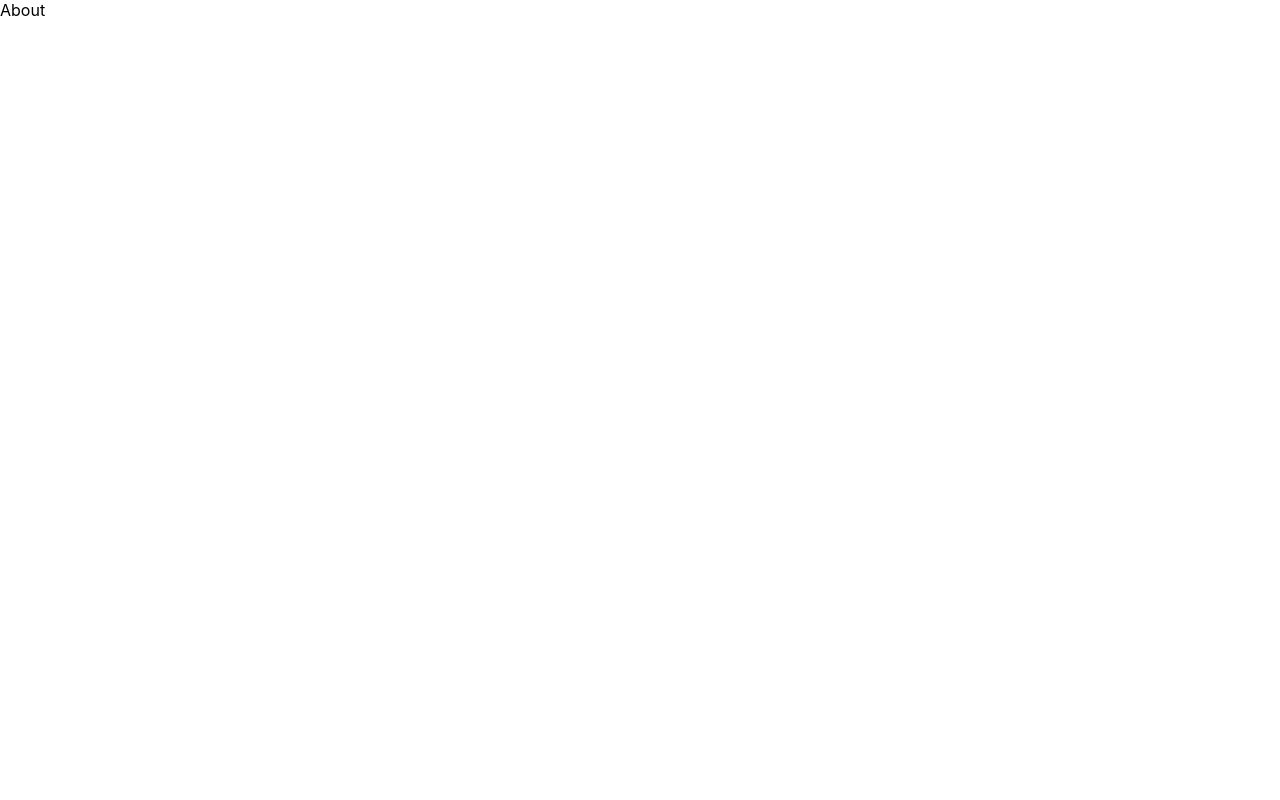
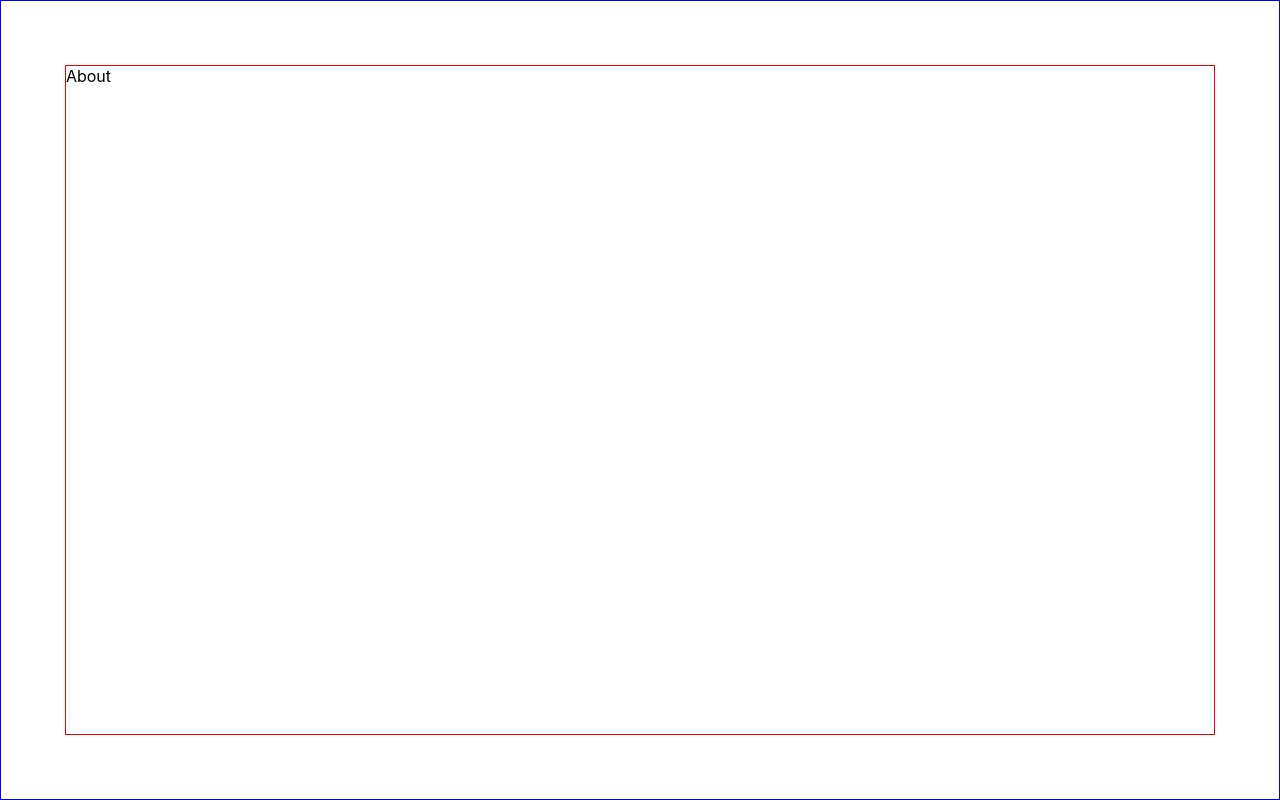
Before and after one commit to atneex/template-nextjs-14, a Next.js app: page /about in a window 1280 px wide. Built offline with nearby package versions, Linux system fonts and the light colour scheme.

Commit message:
adapt html and body width

```diff
--- a/src/app/layout.js
+++ b/src/app/layout.js
@@ -1,9 +1,14 @@
 import '@/styles/global.scss';
+import style from './layout.module.scss';
 
 export default function RootLayout({ children }) {
   return (
     <html lang='en'>
-      <body>{children}</body>
+      <body id={style.root}>
+        <main>
+          {children}
+        </main>
+      </body>
     </html>
   );
 }
--- /dev/null
+++ b/src/app/layout.module.scss
@@ -0,0 +1,15 @@
+@import "@/styles/variables.scss";
+
+#root {
+  width: 100%;
+  min-height: 100vh;
+  border: 1px blue solid;
+  display: flex;
+
+  main {
+    max-width: $breakpoint-xxl;
+    flex: 1;
+    margin: 5%;
+    border: 1px red solid;
+  }
+}
--- a/src/styles/global.scss
+++ b/src/styles/global.scss
@@ -20,4 +20,5 @@ menu, nav, output, ruby, section, summary,time, mark, audio, video {
       border: 0;
       line-height: normal;
       -webkit-tap-highlight-color: transparent;
+      box-sizing: border-box;
 }
--- a/src/styles/variables.scss
+++ b/src/styles/variables.scss
@@ -39,6 +39,7 @@ $breakpoint-sm: 576px;
 $breakpoint-md: 768px;
 $breakpoint-lg: 992px;
 $breakpoint-xl: 1200px;
+$breakpoint-xxl: 1920px;
 
 
 @mixin md-screen {
```
